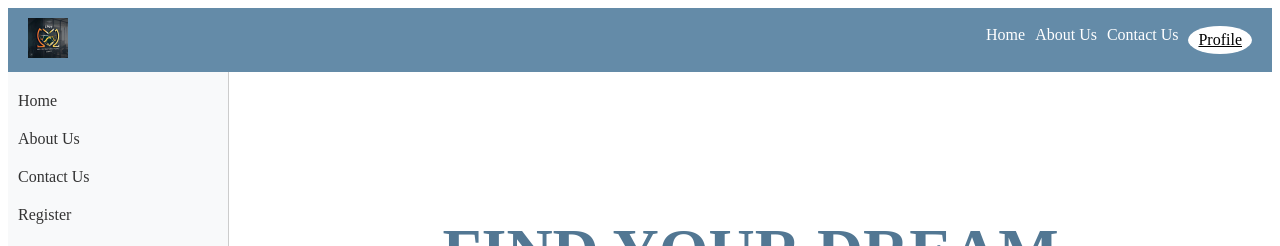
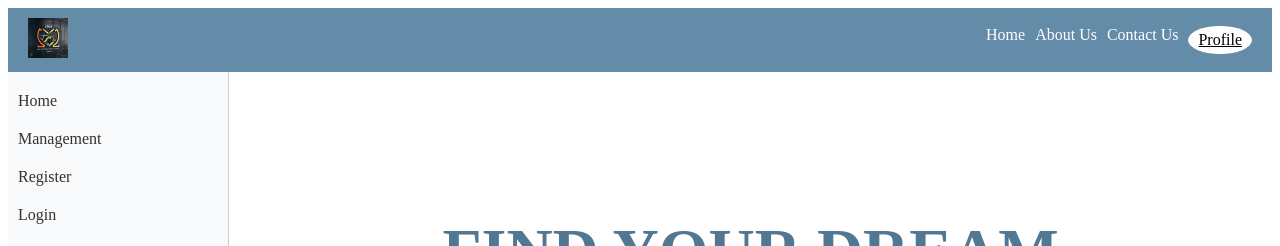
Before and after one commit to Magwaza22/WILProjectViews, a Vue app in the folder WIL_Frontend/: page / in a window 1280 px wide. Shown: the top 246 px of the page. Built offline with nearby package versions, Linux system fonts and the light colour scheme.

Commit message:
index and sidebar updated

```diff
--- a/WIL_Frontend/src/components/SideBar.vue
+++ b/WIL_Frontend/src/components/SideBar.vue
@@ -1,8 +1,7 @@
 <template>
   <aside class="sidebar">
     <router-link to="/" class="sidebar-link">Home</router-link>
-    <router-link to="/about" class="sidebar-link">About Us</router-link>
-    <router-link to="/contact" class="sidebar-link">Contact Us</router-link>
+    <router-link to="/management" class="sidebar-link">Management</router-link>
     <router-link to="/register" class="sidebar-link">Register</router-link>
     <router-link to="/login" class="sidebar-link">Login</router-link>
   </aside>
--- a/WIL_Frontend/src/router/index.js
+++ b/WIL_Frontend/src/router/index.js
@@ -4,6 +4,7 @@ import About from "../views/student_views/AboutPage.vue";
 import Register from "../views/student_views/RegistrationPage.vue";
 import Login from "../views/student_views/LoginPage.vue";
 import Profile from "../views/student_views/StudentProfile.vue";
+import Management from "../views/coordinator_views/ManagementPage.vue";
 
 const routes = [
     { path: "/", component: Home },
@@ -11,6 +12,7 @@ const routes = [
     { path: "/register", component: Register },
     { path: "/login", component: Login },
     { path: "/profile", component: Profile },
+    { path: "/management", component: Management },
 ];
 
 const router = createRouter({
```
